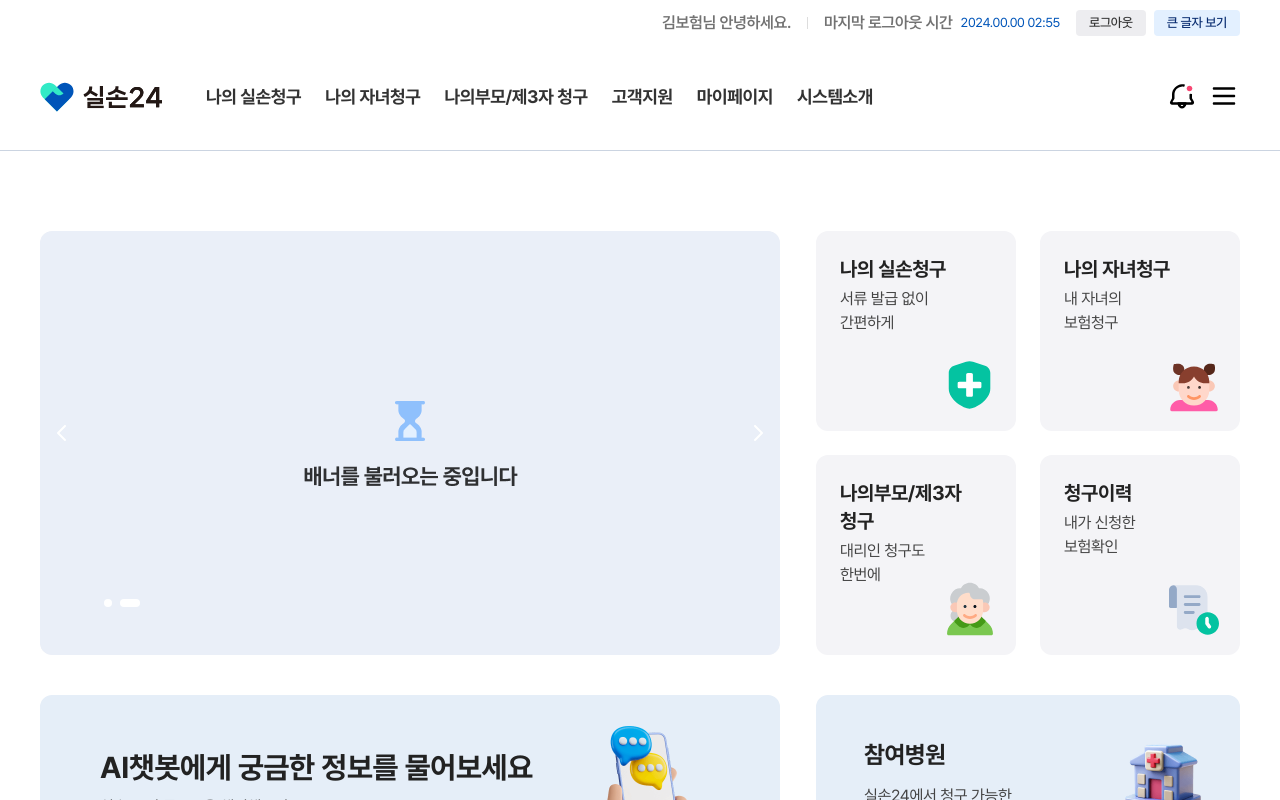
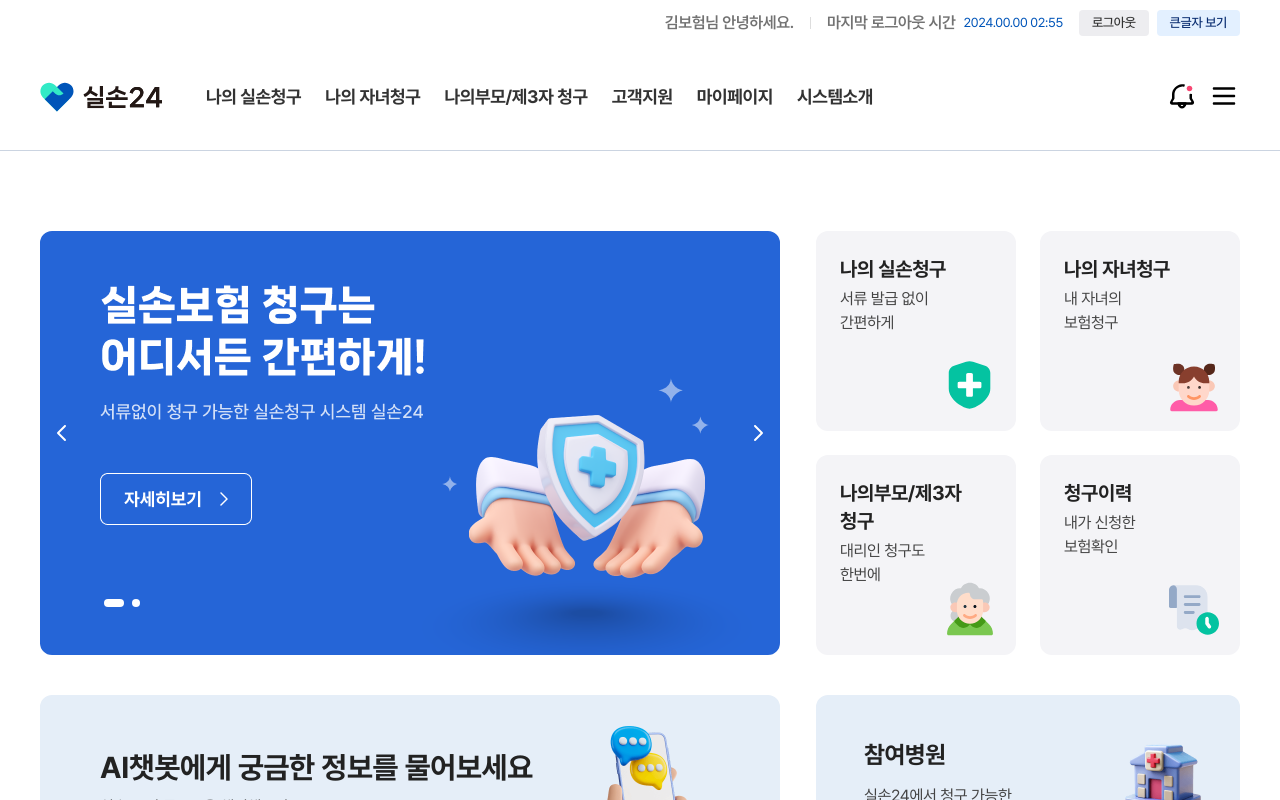
Before and after one commit to qqqqus2/nextPractice, a Next.js app in the folder kidi-next/: page / in a window 1280 px wide. Shown: the top 800 px of the page. Built offline with nearby package versions, Linux system fonts and the light colour scheme.

Commit message:
추가 수정

```diff
--- a/kidi-next/src/app/layout.tsx
+++ b/kidi-next/src/app/layout.tsx
@@ -1,6 +1,7 @@
 import type { Metadata } from "next";
 
 import ClientLayout from "@/components/layout/ClientLayout";
+import GnbMobile from "@/components/layout/GnbMobile";
 import "@/styles/scss/front.scss"; // scss 임포트를 이렇게 하는듯 , assets폴더에서 > styles 로 변경(img 폴더와 폰트 폴더는 public으로 보냈기 때문에)
 
 export const metadata: Metadata = {
@@ -27,6 +28,7 @@ export default function RootLayout({
                     url 진입시에 디바이스 체크를 위해 client layout 분기
                 */}
                 <ClientLayout>{children}</ClientLayout>
+                <GnbMobile></GnbMobile>
             </body>
         </html>
     );
--- a/kidi-next/src/app/page.tsx
+++ b/kidi-next/src/app/page.tsx
@@ -1,11 +1,31 @@
+"use client";
+import { useDevice } from "@/context/DeviceCheckContext";
 import MainSwiper from "@/components/swiper/MainSwiper";
 import Link from "next/link";
 import Image from "next/image";
 
 export default function Home() {
+    const { isMobile } = useDevice();
     return (
         <div className="inner">
             <div className="main-top">
+                {!isMobile ? (
+                    ""
+                ) : (
+                    <div className="user-info">
+                        <h2>
+                            <Link
+                                href="/login/loginEasy"
+                                className="link-arrow"
+                            >
+                                로그인
+                            </Link>
+                        </h2>
+                        {/* 로그인 후 */}
+                        {/* <h2 class="user-name">김보험님 안녕하세요.</h2> */}
+                        <p className="welcome-txt">실손24에 오신걸 환영해요.</p>
+                    </div>
+                )}
                 <MainSwiper />
                 <div className="main-claim-list">
                     <ul>
@@ -56,7 +76,6 @@ export default function Home() {
                     </ul>
                 </div>
             </div>
-
             <div className="main-banner-wrap">
                 <div className="upper-banner">
                     {/* WA-09-02 role 추가 */}
--- a/kidi-next/src/components/layout/ClientLayout.tsx
+++ b/kidi-next/src/components/layout/ClientLayout.tsx
@@ -3,6 +3,7 @@
 import { DeviceProvider } from "@/context";
 import Header from "@/components/layout/Header";
 import Footer from "@/components/layout/Footer";
+import ScrollTopBtn from "@/components/scrollTopBtn";
 
 export default function ClientLayout({
     children,
@@ -16,6 +17,7 @@ export default function ClientLayout({
                 <div id="container">{children}</div>
             </section>
             <Footer />
+            <ScrollTopBtn />
         </DeviceProvider>
     );
 }
--- a/kidi-next/src/components/layout/HeaderPc.tsx
+++ b/kidi-next/src/components/layout/HeaderPc.tsx
@@ -60,8 +60,11 @@ export default function HeaderPc() {
     };
 
     const handleFontSizeToggle = () => {
-        setIsFontSizeLarge((prev) => !prev);
-        // 실제 폰트 사이즈 변경 로직 추가 필요
+        setIsFontSizeLarge((prev) => {
+            // prev는 현재 상태값, !prev는 변경될 상태값
+            document.documentElement.classList.toggle("lg-size", !prev);
+            return !prev;
+        });
     };
 
     return (
@@ -90,7 +93,7 @@ export default function HeaderPc() {
                     onClick={handleFontSizeToggle}
                     aria-pressed={isFontSizeLarge}
                 >
-                    {isFontSizeLarge ? "원래크기" : "큰 글자"} 보기
+                    {isFontSizeLarge ? "원래크기" : "큰글자"} 보기
                 </button>
             </div>
 
--- /dev/null
+++ b/kidi-next/src/components/scrollTopBtn.tsx
@@ -0,0 +1,17 @@
+"use client";
+
+import Link from "next/link";
+
+export default function topBtn() {
+    return (
+        <Link
+            href="javascript:void(0)"
+            role="button"
+            className="scrollTopBtn"
+            title="컨텐츠 상단으로 이동"
+            aria-label="컨텐츠 상단으로 이동"
+        >
+            Top
+        </Link>
+    );
+}
--- a/kidi-next/src/components/swiper/MainSwiper.tsx
+++ b/kidi-next/src/components/swiper/MainSwiper.tsx
@@ -4,6 +4,7 @@ import { Swiper, SwiperSlide } from "swiper/react";
 import { Navigation, Pagination, Autoplay } from "swiper/modules";
 import Image from "next/image";
 import Link from "next/link";
+import { useState, useEffect } from "react";
 
 // 스타일 import
 import "swiper/css";
@@ -12,7 +13,8 @@ import "swiper/css/pagination";
 
 interface SlideItem {
     id: number;
-    image: string;
+    pcImage: string; // PC용 이미지
+    mobileImage: string; // 모바일용 이미지
     title: string;
     desc?: string;
 }
@@ -21,53 +23,61 @@ interface SlideItem {
 const slideData: SlideItem[] = [
     {
         id: 1,
-        image: "/img/img/img-mainBanner-pc.png",
+        pcImage: "/img/img/img-mainBanner-pc.png",
+        mobileImage: "/img/img/img-mainBanner-m.png",
         title: "슬라이드 1",
         desc: "설명 1",
     },
     {
         id: 2,
-        image: "/img/img/img_loading_pc.png",
+        pcImage: "/img/img/img_loading_pc.png",
+        mobileImage: "/img/img/img_loading_m.png",
         title: "슬라이드 2",
         desc: "설명 2",
     },
 ];
 
 export default function MainSwiper() {
+    const [isMobile, setIsMobile] = useState<boolean>(false);
+
+    useEffect(() => {
+        const checkIsMobile = () => {
+            setIsMobile(window.innerWidth < 1025);
+        };
+
+        checkIsMobile();
+
+        window.addEventListener("resize", checkIsMobile);
+
+        return () => {
+            window.removeEventListener("resize", checkIsMobile);
+        };
+    });
     return (
         <div className="swiper-main">
             <Swiper
                 modules={[Navigation, Pagination, Autoplay]}
-                spaceBetween={0}
+                spaceBetween={10}
                 slidesPerView={1}
                 navigation
                 pagination={{ clickable: true }}
-                autoplay={{
-                    delay: 3000,
-                    disableOnInteraction: false,
-                }}
                 loop={true}
                 className="swiper-main"
             >
                 {slideData.map((slide) => (
                     <SwiperSlide key={slide.id}>
-                        <div className="swiper-slide">
-                            <Link
-                                href="javascript:void(0)"
-                                style={{
-                                    position: "relative",
-                                    display: "block",
-                                    height: "100%",
-                                }}
-                            >
-                                <Image
-                                    src={slide.image}
-                                    alt={slide.title}
-                                    fill
-                                    priority={slide.id === 1}
-                                />
-                            </Link>
-                        </div>
+                        <Link href="javascript:void(0)">
+                            <Image
+                                src={
+                                    isMobile ? slide.mobileImage : slide.pcImage
+                                }
+                                alt={slide.title}
+                                width={640}
+                                height={367}
+                                style={{ width: "100%", height: "auto" }}
+                                priority={slide.id === 1}
+                            />
+                        </Link>
                     </SwiperSlide>
                 ))}
             </Swiper>
--- a/kidi-next/src/context/DeviceCheckContext.tsx
+++ b/kidi-next/src/context/DeviceCheckContext.tsx
@@ -34,6 +34,15 @@ export function DeviceProvider({ children }: { children: ReactNode }) {
                 // isTablet: width >= 768 && width < 1024,
                 isDesktop: width >= 1024,
             });
+
+            const wrapElement = document.getElementById("wrap");
+            if (wrapElement) {
+                if (width < 1025) {
+                    wrapElement.classList.remove("pcSize");
+                } else {
+                    wrapElement.classList.add("pcSize");
+                }
+            }
         };
 
         // 초기 체크
--- a/kidi-next/src/styles/scss/pages/_main.scss
+++ b/kidi-next/src/styles/scss/pages/_main.scss
@@ -41,7 +41,7 @@
         //height: 36rem;
         position: relative;
         flex: 1 1 auto;
-        margin-top: 3.2rem;
+        // margin-top: 3.2rem;
         min-height: 20rem;
         width: 100%;
         @include media-min-width(1025) {
@@ -225,6 +225,7 @@
     .user-info {
         width: 100%;
         margin-top: 1.6rem;
+        margin-bottom: 3.2rem;
         .link-arrow,
         .user-name {
             font-size: 2.2rem;
```
Also changed, not shown: kidi-next/src/components/layout/GnbMobile.tsx (+55 -1 lines), kidi-next/src/components/layout/PopupLayout.tsx (added, +11 -0 lines), kidi-next/src/components/popup/popup.tsx (added).
